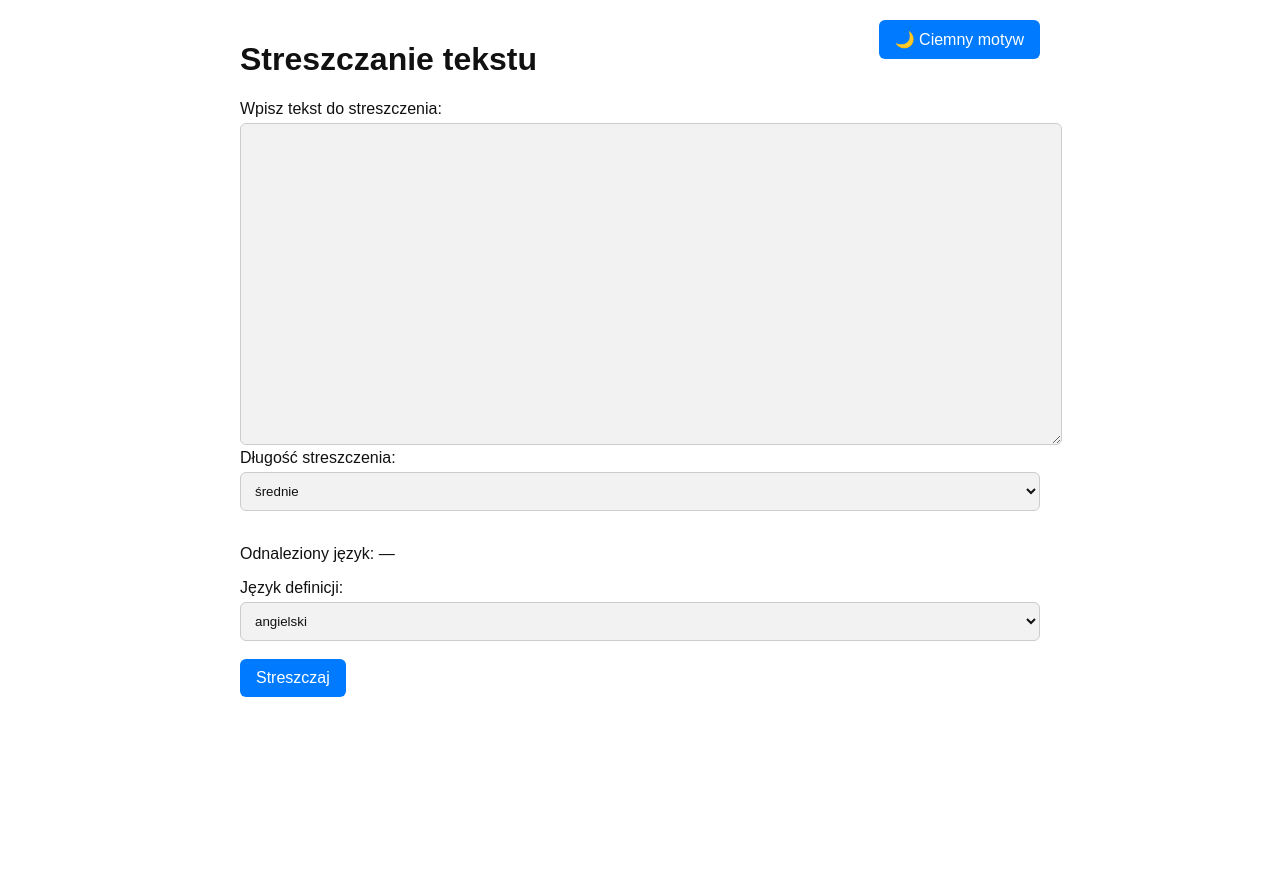
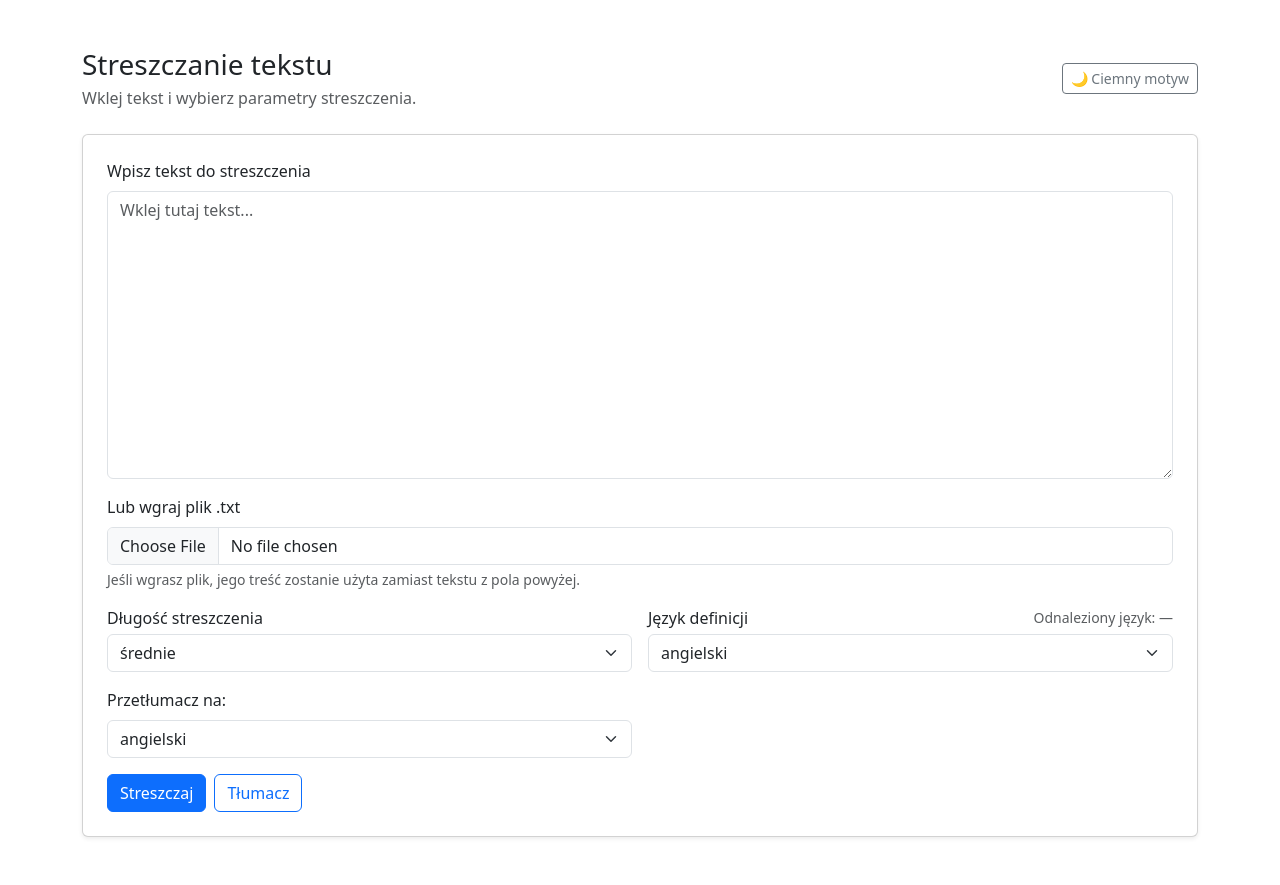
Before and after one commit to RuslanZetskyiST/summary-text, a Flask app: page / in a window 1280 px wide. Before the commit the page ends 697 px from the top, so only its background shows below. Run offline with Flask 3, Linux system fonts and the light colour scheme.

Commit message:
add traslator

```diff
--- a/app.py
+++ b/app.py
@@ -1,13 +1,65 @@
 from flask import Flask, render_template, request, send_file, Response
+from flask import jsonify
 from transformers import pipeline
 from fpdf import FPDF
 import requests
 import re
 import string
 import io
+from sklearn.feature_extraction.text import TfidfVectorizer
+from sklearn.metrics.pairwise import cosine_similarity
+from transformers import MarianMTModel, MarianTokenizer
+
+SUPPORTED_TRANSLATION_LANGS = ["pl", "en", "de", "es"]
+
+MARIAN_MODEL_MAP = {
+    ("en", "pl"): "Helsinki-NLP/opus-mt-en-pl",
+    ("pl", "en"): "Helsinki-NLP/opus-mt-pl-en",
+    ("de", "pl"): "Helsinki-NLP/opus-mt-de-pl",
+    ("pl", "de"): "Helsinki-NLP/opus-mt-pl-de",
+    ("es", "pl"): "Helsinki-NLP/opus-mt-es-pl",
+    ("pl", "es"): "Helsinki-NLP/opus-mt-pl-es",
+    ("en", "de"): "Helsinki-NLP/opus-mt-en-de",
+    ("de", "en"): "Helsinki-NLP/opus-mt-de-en",
+    ("en", "es"): "Helsinki-NLP/opus-mt-en-es",
+    ("es", "en"): "Helsinki-NLP/opus-mt-es-en",
+    ("de", "es"): "Helsinki-NLP/opus-mt-de-es",
+    ("es", "de"): "Helsinki-NLP/opus-mt-es-de",
+}
+
+_translation_cache = {}
+
+def get_marian_translator(src_lang: str, tgt_lang: str):
+    model_name = MARIAN_MODEL_MAP.get((src_lang, tgt_lang))
+    if not model_name:
+        return None, None, None
+
+    if model_name in _translation_cache:
+        return _translation_cache[model_name]
+
+    tokenizer = MarianTokenizer.from_pretrained(model_name)
+    model = MarianMTModel.from_pretrained(model_name)
+
+    _translation_cache[model_name] = (model_name, tokenizer, model)
+    return _translation_cache[model_name]
+
+def translate_text(text: str, src_lang: str, tgt_lang: str) -> str:
+    model_name, tokenizer, model = get_marian_translator(src_lang, tgt_lang)
+    if not model_name:
+        raise ValueError(f"Brak modelu Marian dla pary {src_lang}->{tgt_lang}")
+
+    inputs = tokenizer([text], return_tensors="pt", truncation=True)
+    translated = model.generate(**inputs, max_length=512)
+    return tokenizer.decode(translated[0], skip_special_tokens=True)
 
 app = Flask(__name__)
 
+def read_text_from_txt(file_storage) -> str:
+    content = file_storage.read()
+    try:
+        return content.decode("utf-8")
+    except UnicodeDecodeError:
+        return content.decode("latin-1")
 
 print("Ładowanie modelu do streszczania...")
 summarizer = pipeline("summarization", model="facebook/bart-large-cnn")
@@ -167,6 +219,85 @@ def detect_language():
 
     return {"lang": lang}
 
+# --- DODANA FUNKCJONALNOŚĆ: ocena zgodności streszczenia (NLI entailment) ---
+nli_checker = None
+try:
+    nli_checker = pipeline(
+        "text-classification",
+        model="facebook/bart-large-mnli",
+        truncation=True,
+    )
+except Exception as e:
+    print(f"Nie udało się załadować modelu NLI (sprawdzanie zgodności). Pomijam. Błąd: {e}")
+
+def estimate_summary_faithfulness(original_text, summary):
+    if not nli_checker:
+        return None
+
+    if not original_text or not original_text.strip() or not summary or not summary.strip():
+        return 0.0
+
+    tokenizer = summarizer.tokenizer
+
+    chunk_size = 256
+    ids = tokenizer.encode(original_text, add_special_tokens=False)
+
+    chunks = []
+    for i in range(0, len(ids), chunk_size):
+        chunk_ids = ids[i:i + chunk_size]
+        chunk_text = tokenizer.decode(chunk_ids, skip_special_tokens=True).strip()
+        if chunk_text:
+            chunks.append(chunk_text)
+
+    if not chunks:
+        return 0.0
+
+    chunks = chunks[:10]
+
+    entail_scores = []
+    weights = []
+
+    for ch in chunks:
+        out = nli_checker(
+            {"text": ch, "text_pair": summary},
+            return_all_scores=True
+        )
+
+        scores = []
+        if isinstance(out, list) and out:
+            if isinstance(out[0], list):
+                scores = out[0]
+            elif isinstance(out[0], dict):
+                scores = out
+
+        entail = None
+
+        for s in scores:
+            lab = str(s.get("label", "")).upper()
+            if "ENTAIL" in lab or lab == "LABEL_2":
+                entail = float(s.get("score", 0.0))
+                break
+
+        if entail is None:
+            entail = 0.0
+
+        entail_scores.append(entail)
+        weights.append(max(1, len(ch)))
+
+    weighted = sum(s * w for s, w in zip(entail_scores, weights)) / sum(weights)
+    return weighted * 100.0
+# --- KONIEC DODANEJ FUNKCJONALNOŚCI ---
+# --- DODANA FUNKCJONALNOŚĆ: offline zgodność (TF-IDF cosine) ---
+def estimate_summary_similarity_tfidf(original_text, summary):
+    if not original_text or not original_text.strip() or not summary or not summary.strip():
+        return 0.0
+
+    vect = TfidfVectorizer(stop_words=None)
+    X = vect.fit_transform([original_text, summary])
+    sim = cosine_similarity(X[0], X[1])[0][0]
+    sim = max(0.0, min(1.0, float(sim)))
+    return sim * 100.0
+# --- KONIEC DODANEJ FUNKCJONALNOŚCI ---
 
 def extract_difficult_words(text, lang="en"):
     words = [
@@ -272,17 +403,89 @@ def get_definitions(words, lang="en"):
 @app.route('/', methods=['GET', 'POST'])
 def index():
     if request.method == 'POST':
-        text = request.form.get('text')
+        action = request.form.get("action", "summarize")
+
+        text = request.form.get('text', '').strip()
+        uploaded_file = request.files.get("text_file")
+
+        if uploaded_file and uploaded_file.filename:
+            if not uploaded_file.filename.lower().endswith(".txt"):
+                return render_template(
+                    "index.html",
+                    error="Obsługiwane są tylko pliki .txt",
+                    original_text=text
+                )
+
+            text = read_text_from_txt(uploaded_file).strip()
+
+
         lang = request.form.get('lang', 'en')
         summary_length = request.form.get('summary_length', 'medium')
         #test
         if not text:
             return render_template('index.html', error="Please enter some text.", original_text=text or "", lang=lang, summary_length=summary_length)
 
+         # jeśli kliknięto "Tłumacz"
+        if action == "translate":
+            to_lang = request.form.get("to_lang", "en")
+
+            # wykryj źródłowy język (masz już lang_detector)
+            detected = lang_detector(text[:500])[0]["label"]
+
+            # walidacja
+            if detected not in SUPPORTED_TRANSLATION_LANGS:
+                return render_template(
+                    'index.html',
+                    error=f"Nieobsługiwany język wejściowy: {detected}",
+                    original_text=text,
+                    lang=lang,
+                    summary_length=summary_length
+                )
+            if to_lang not in SUPPORTED_TRANSLATION_LANGS:
+                return render_template(
+                    'index.html',
+                    error=f"Nieobsługiwany język docelowy: {to_lang}",
+                    original_text=text,
+                    lang=lang,
+                    summary_length=summary_length
+                )
+            if detected == to_lang:
+                translated = text
+            else:
+                try:
+                    translated = translate_text(text, detected, to_lang)
+                except Exception as e:
+                    return render_template(
+                        'index.html',
+                        error=f"Błąd tłumaczenia: {e}",
+                        original_text=text,
+                        lang=lang,
+                        summary_length=summary_length
+                    )
+
+            return render_template(
+                "result_translate.html",
+                original_text=text,
+                translated_text=translated,
+                from_lang=detected,
+                to_lang=to_lang
+            )
+
         if is_text_too_short(text):
             return render_template('index.html', error="The provided text is too short.", original_text=text, lang=lang, summary_length=summary_length)
+
         #test
         summary = summarize_auto(text, summary_length=summary_length)
+
+        # --- DODANA FUNKCJONALNOŚĆ: procent zgodności streszczenia z tekstem ---
+        faithfulness_percent = estimate_summary_faithfulness(text, summary)
+        # --- KONIEC DODANEJ FUNKCJONALNOŚCI ---
+
+        # --- DODANA FUNKCJONALNOŚĆ: NLI jeśli dostępne, inaczej TF-IDF ---
+        faithfulness_percent = estimate_summary_faithfulness(text, summary)
+        if faithfulness_percent is None:
+            faithfulness_percent = estimate_summary_similarity_tfidf(text, summary)
+        # --- KONIEC DODANEJ FUNKCJONALNOŚCI ---
 
         difficult_words = extract_difficult_words(text, lang)
         definitions = get_definitions(difficult_words[:10], lang)
@@ -295,6 +498,7 @@ def index():
         return render_template(
             'result.html',
             summary=summary,
+            faithfulness_percent=faithfulness_percent,
             definitions=definitions,
             original_text=text,
             lang=lang,
@@ -303,6 +507,23 @@ def index():
 
     #return render_template('index.html')
     return render_template('index.html', original_text="", lang="en", summary_length="medium")
+
+@app.route("/detect-lang", methods=["POST"])
+def detect_lang():
+    payload = request.get_json(silent=True) or {}
+    text = (payload.get("text") or "").strip()
+
+    if not text:
+        return jsonify({"ok": False, "error": "empty"}), 400
+
+    # bierzemy mały fragment żeby było szybciej
+    sample = text[:500]
+
+    try:
+        detected = lang_detector(sample)[0]["label"]
+        return jsonify({"ok": True, "lang": detected})
+    except Exception as e:
+        return jsonify({"ok": False, "error": str(e)}), 500
 
 @app.route('/download/<format>', methods=['POST'])
 def download(format):
--- a/requirements.txt
+++ b/requirements.txt
@@ -4,3 +4,7 @@ sentencepiece
 fpdf
 requests
 torch
+scikit-learn
+transformers
+torch
+sentencepiece
--- a/templates/index.html
+++ b/templates/index.html
@@ -1,128 +1,115 @@
 <!DOCTYPE html>
-<html lang="pl">
+<html lang="pl" data-bs-theme="light">
 
 <head>
     <meta charset="UTF-8">
     <meta name="viewport" content="width=device-width, initial-scale=1.0">
     <title>Streszczanie tekstu</title>
+
+    <link href="https://cdn.jsdelivr.net/npm/bootstrap@5.3.8/dist/css/bootstrap.min.css" rel="stylesheet"
+        integrity="sha384-sRIl4kxILFvY47J16cr9ZwB07vP4J8+LH7qKQnuqkuIAvNWLzeN8tE5YBujZqJLB" crossorigin="anonymous">
     <style>
-        :root {
-            --bg: #ffffff;
-            --text: #111111;
-            --card: #f2f2f2;
-            --border: #cccccc;
-            --button: #007bff;
-            --button-text: #ffffff;
-        }
-
-        body.dark {
-            --bg: #1e1e1e;
-            --text: #eaeaea;
-            --card: #2b2b2b;
-            --border: #444444;
-            --button: #4dabf7;
-            --button-text: #000000;
-        }
-
-        body {
-            background: var(--bg);
-            color: var(--text);
-            font-family: sans-serif;
-            max-width: 800px;
-            margin: 0 auto;
-            padding: 20px;
-            transition: all 0.3s;
-        }
-
-        textarea,
-        select {
-            width: 100%;
-            padding: 10px;
-            margin-top: 5px;
-            background: var(--card);
-            color: var(--text);
-            border: 1px solid var(--border);
-            border-radius: 6px;
-        }
-
-        textarea {
-            height: 300px;
+        #text {
+            min-height: 18rem;
             resize: vertical;
         }
 
-        button {
-            background: var(--button);
-            color: var(--button-text);
-            border: none;
-            padding: 10px 16px;
-            border-radius: 6px;
-            cursor: pointer;
-            font-size: 16px;
-        }
-
-        button:hover {
-            opacity: 0.9;
-        }
-
-        .error {
-            color: #ff2a2a;
-        }
-
-        .theme-toggle {
-            float: right;
-            margin-bottom: 10px;
+        #detected-lang img {
+            vertical-align: -0.125em;
+            margin-left: .25rem;
         }
     </style>
 
 </head>
 
 <body>
-    <button class="theme-toggle" id="themeToggle">🌙 Ciemny motyw</button>
-    <h1>Streszczanie tekstu</h1>
+    <main class="container py-4 py-md-5">
+        <div class="d-flex align-items-center justify-content-between gap-3 mb-4">
+            <div>
+                <h1 class="h3 mb-1">Streszczanie tekstu</h1>
+                <p class="text-body-secondary mb-0">Wklej tekst i wybierz parametry streszczenia.</p>
+            </div>
+            <button type="button" class="btn btn-outline-secondary btn-sm" id="themeToggle">🌙 Ciemny motyw</button>
+        </div>
+
         {% if error %}
-    <p class="error">{{ error }}</p>
+        <div class="alert alert-danger" role="alert">{{ error }}</div>
         {% endif %}
-    <form method="POST">
-        <label for="text">Wpisz tekst do streszczenia:</label><br>
-         <!-- DODANA FUNKCJONALNOŚĆ: zachowanie wklejonego tekstu -->
-        <textarea name="text" id="text" required>{{ original_text or '' }}</textarea><br>
-        <!-- KONIEC DODANEJ FUNKCJONALNOŚCI -->
-        <!--<textarea name="text" id="text" required></textarea><br>-->
 
-        <label for="summary_length">Długość streszczenia:</label>
-        <select name="summary_length" id="summary_length">
-            <option value="short">krótkie</option>
-            <option value="medium" selected>średnie</option>
-            <option value="long">długie</option>
-        </select><br><br>
+        <div class="card shadow-sm">
+            <div class="card-body p-3 p-md-4">
+                <form method="POST" enctype="multipart/form-data">
+                    <div class="mb-3">
+                        <label for="text" class="form-label">Wpisz tekst do streszczenia</label>
+                        <textarea name="text" id="text" class="form-control" required
+                            placeholder="Wklej tutaj tekst...">{{ original_text or '' }}</textarea>
+                    </div>
 
-        <p id="detected-lang">Odnaleziony język: —</p>
-        <label for="lang">Język definicji:</label>
-        <select name="lang" id="lang">
-            <option value="en">angielski</option>
+                    <div class="mb-3">
+                        <label for="text_file" class="form-label">Lub wgraj plik .txt</label>
+                        <input class="form-control" type="file" id="text_file" name="text_file" accept=".txt">
+                        <div class="form-text">Jeśli wgrasz plik, jego treść zostanie użyta zamiast tekstu z pola powyżej.</div>
+                    </div>
+
+                    <div class="row g-3 mb-3">
+                        <div class="col-12 col-md-6">
+                            <label for="summary_length" class="form-label mb-0">Długość streszczenia</label>
+                            <select name="summary_length" id="summary_length" class="form-select mt-1">
+                                <option value="short" {% if summary_length=='short' %}selected{% endif %}>krótkie</option>
+                                <option value="medium" {% if summary_length=='medium' %}selected{% endif %}>średnie</option>
+                                <option value="long" {% if summary_length=='long' %}selected{% endif %}>długie</option>
+                            </select>
+                        </div>
+
+                        <div class="col-12 col-md-6">
+                            <div class="d-flex align-items-center justify-content-between">
+                                <label for="lang" class="form-label mb-0">Język definicji</label>
+                                <small id="detected-lang" class="text-body-secondary">Odnaleziony język: —</small>
+                            </div>
+                            <select name="lang" id="lang" class="form-select mt-1">
+                                <option value="en" {% if lang=='en' %}selected{% endif %}>angielski</option>
+                                <option value="pl" {% if lang=='pl' %}selected{% endif %}>polski</option>
+                                <option value="de" {% if lang=='de' %}selected{% endif %}>niemiecki</option>
+                                <option value="es" {% if lang=='es' %}selected{% endif %}>hiszpański</option>
+                            </select>
+                        </div>
+                        <div class="col-12 col-md-6">
+                            <label for="to_lang" class="form-label">Przetłumacz na:</label>
+                                <select name="to_lang" id="to_lang" class="form-select">
                                     <option value="pl">polski</option>
+                                    <option value="en" selected>angielski</option>
                                     <option value="de">niemiecki</option>
                                     <option value="es">hiszpański</option>
-        </select><br><br>
+                                </select>
+                        </div>
+                    </div>
 
-        <button type="submit">Streszczaj</button>
+                    <div class="d-flex flex-wrap gap-2">
+                          <button type="submit" name="action" value="summarize" class="btn btn-primary">Streszczaj</button>
+                          <button type="submit" name="action" value="translate" class="btn btn-outline-primary">Tłumacz</button>
+                    </div>
                 </form>
+            </div>
+        </div>
+    </main>
+
+    <script src="https://cdn.jsdelivr.net/npm/bootstrap@5.3.8/dist/js/bootstrap.bundle.min.js"
+        integrity="sha384-FKyoEForCGlyvwx9Hj09JcYn3nv7wiPVlz7YYwJrWVcXK/BmnVDxM+D2scQbITxI"
+        crossorigin="anonymous"></script>
     <script>
-        const toggleBtn = document.getElementById("themeToggle");
-        const body = document.body;
+        const themeToggleBtn = document.getElementById("themeToggle");
+        const root = document.documentElement;
 
-        const savedTheme = localStorage.getItem("theme");
-        if (savedTheme === "dark") {
-            body.classList.add("dark");
-            toggleBtn.textContent = "☀️ Jasny motyw";
+        function applyTheme(theme) {
+            root.dataset.bsTheme = theme;
+            localStorage.setItem("theme", theme);
+            themeToggleBtn.textContent = theme === "dark" ? "☀️ Jasny motyw" : "🌙 Ciemny motyw";
         }
 
-        toggleBtn.addEventListener("click", () => {
-            body.classList.toggle("dark");
+        applyTheme(localStorage.getItem("theme") === "dark" ? "dark" : "light");
 
-            const isDark = body.classList.contains("dark");
-            localStorage.setItem("theme", isDark ? "dark" : "light");
-            toggleBtn.textContent = isDark ? "☀️ Jasny motyw" : "🌙 Ciemny motyw";
+        themeToggleBtn.addEventListener("click", () => {
+            applyTheme(root.dataset.bsTheme === "dark" ? "light" : "dark");
         });
 
         async function detectLanguage() {
@@ -148,22 +135,115 @@
             };
 
             const mapFlags = {
-                "pl": '<img src="https://flagcdn.com/64x48/pl.png" srcset="https://flagcdn.com/128x96/pl.png 2x, https://flagcdn.com/192x144/pl.png 3x" width="16" height="12">',
-                "en": '<img src="https://flagcdn.com/64x48/gb.png" srcset="https://flagcdn.com/128x96/gb.png 2x, https://flagcdn.com/192x144/gb.png 3x" width="16" height="12">',
-                "de": '<img src="https://flagcdn.com/64x48/de.png" srcset="https://flagcdn.com/128x96/de.png 2x, https://flagcdn.com/192x144/de.png 3x" width="16" height="12">',
-                "es": '<img src="https://flagcdn.com/64x48/es.png" srcset="https://flagcdn.com/128x96/es.png 2x, https://flagcdn.com/192x144/es.png 3x" width="16" height="12">'
-            }
+                "pl": '<img src="https://flagcdn.com/64x48/pl.png" srcset="https://flagcdn.com/128x96/pl.png 2x, https://flagcdn.com/192x144/pl.png 3x" width="16" height="12" alt="PL">',
+                "en": '<img src="https://flagcdn.com/64x48/gb.png" srcset="https://flagcdn.com/128x96/gb.png 2x, https://flagcdn.com/192x144/gb.png 3x" width="16" height="12" alt="EN">',
+                "de": '<img src="https://flagcdn.com/64x48/de.png" srcset="https://flagcdn.com/128x96/de.png 2x, https://flagcdn.com/192x144/de.png 3x" width="16" height="12" alt="DE">',
+                "es": '<img src="https://flagcdn.com/64x48/es.png" srcset="https://flagcdn.com/128x96/es.png 2x, https://flagcdn.com/192x144/es.png 3x" width="16" height="12" alt="ES">'
+            };
 
             if (data.lang) {
                 output.innerHTML = "Odnaleziony język: " + (map[data.lang] || data.lang) + (mapFlags[data.lang] || "");
                 if (map[data.lang]) select.value = data.lang;
-                if (mapFlags[data.lang]) select.value = data.lang;
             }
         }
 
         document.querySelector("textarea[name='text']")
             .addEventListener("blur", detectLanguage);
     </script>
+    <script>
+        document.getElementById("text_file").addEventListener("change", function () {
+            const textarea = document.querySelector("textarea[name='text']");
+            if (this.files.length > 0) {
+                textarea.value = "";
+                textarea.disabled = true;
+            } else {
+                textarea.disabled = false;
+            }
+        });
+    </script>
+    <script>
+        const textarea = document.querySelector('textarea[name="text"]');
+        const fileInput = document.getElementById('text_file');
+        const detectedLangLabel = document.getElementById("detected-lang");
+        const langSelect = document.getElementById("lang");
+
+        let detectTimer = null;
+
+        function updateDetectedLang(lang) {
+            detectedLangLabel.textContent = `Odnaleziony język: ${lang}`;
+
+            // jeżeli select zawiera taki język → ustaw go
+            const option = langSelect.querySelector(`option[value="${lang}"]`);
+            if (option) {
+            langSelect.value = lang;
+            }
+        }
+
+        async function detectLanguage(text) {
+            const sample = (text || "").trim().slice(0, 500);
+            if (!sample) {
+            detectedLangLabel.textContent = "Odnaleziony język: —";
+            return;
+            }
+
+            detectedLangLabel.textContent = "Odnaleziony język: ...";
+
+            try {
+            const res = await fetch("/detect-lang", {
+                method: "POST",
+                headers: { "Content-Type": "application/json" },
+                body: JSON.stringify({ text: sample })
+            });
+
+            if (!res.ok) {
+                detectedLangLabel.textContent = "Odnaleziony język: błąd";
+                return;
+            }
+
+            const data = await res.json();
+            if (data.ok) {
+                updateDetectedLang(data.lang);
+            } else {
+                detectedLangLabel.textContent = "Odnaleziony język: błąd";
+            }
+            } catch (e) {
+            detectedLangLabel.textContent = "Odnaleziony język: błąd";
+            }
+        }
+
+        function debounceDetect(text) {
+            clearTimeout(detectTimer);
+            detectTimer = setTimeout(() => detectLanguage(text), 400);
+        }
+
+        // textarea → wykrywanie
+        if (textarea) {
+            textarea.addEventListener("input", () => {
+            debounceDetect(textarea.value);
+            });
+        }
+
+        // plik .txt → wykrywanie
+        if (fileInput) {
+            fileInput.addEventListener("change", async () => {
+            const file = fileInput.files?.[0];
+            if (!file) return;
+
+            if (!file.name.toLowerCase().endsWith(".txt")) {
+                detectedLangLabel.textContent = "Odnaleziony język: tylko .txt";
+                return;
+            }
+
+            try {
+                const blob = file.slice(0, 20000);
+                const text = await blob.text();
+                detectLanguage(text);
+            } catch {
+                detectedLangLabel.textContent = "Odnaleziony język: błąd";
+            }
+            });
+        }
+    </script>
 
 </body>
 
--- a/templates/result.html
+++ b/templates/result.html
@@ -144,6 +144,9 @@
         {% if summary_length_label %}
         <p><strong>Długość:</strong> {{ summary_length_label }}</p>
         {% endif %}
+         {% if faithfulness_percent is not none %}
+        <p><strong>Zgodność (TF-IDF):</strong> {{ faithfulness_percent|round(1) }}%</p>
+        {% endif %}
         <textarea readonly rows="8">{{ summary }}</textarea>
     </div>
     <!-- KONIEC DODANEJ FUNKCJONALNOŚCI -->
```
Also changed, not shown: templates/result_translate.html (added, +81 -0 lines), 1 other file. Lines whose indentation alone changed are shown as unchanged.
